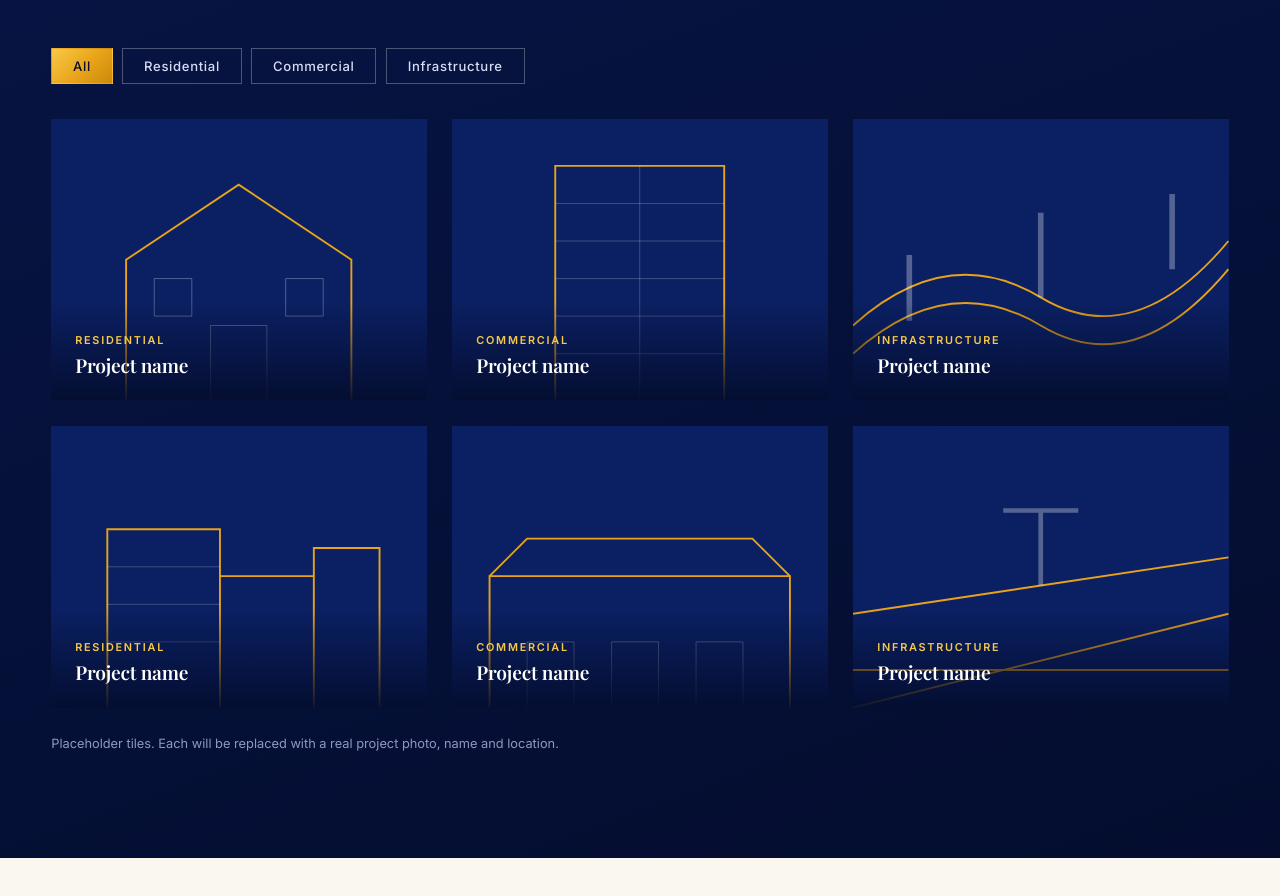
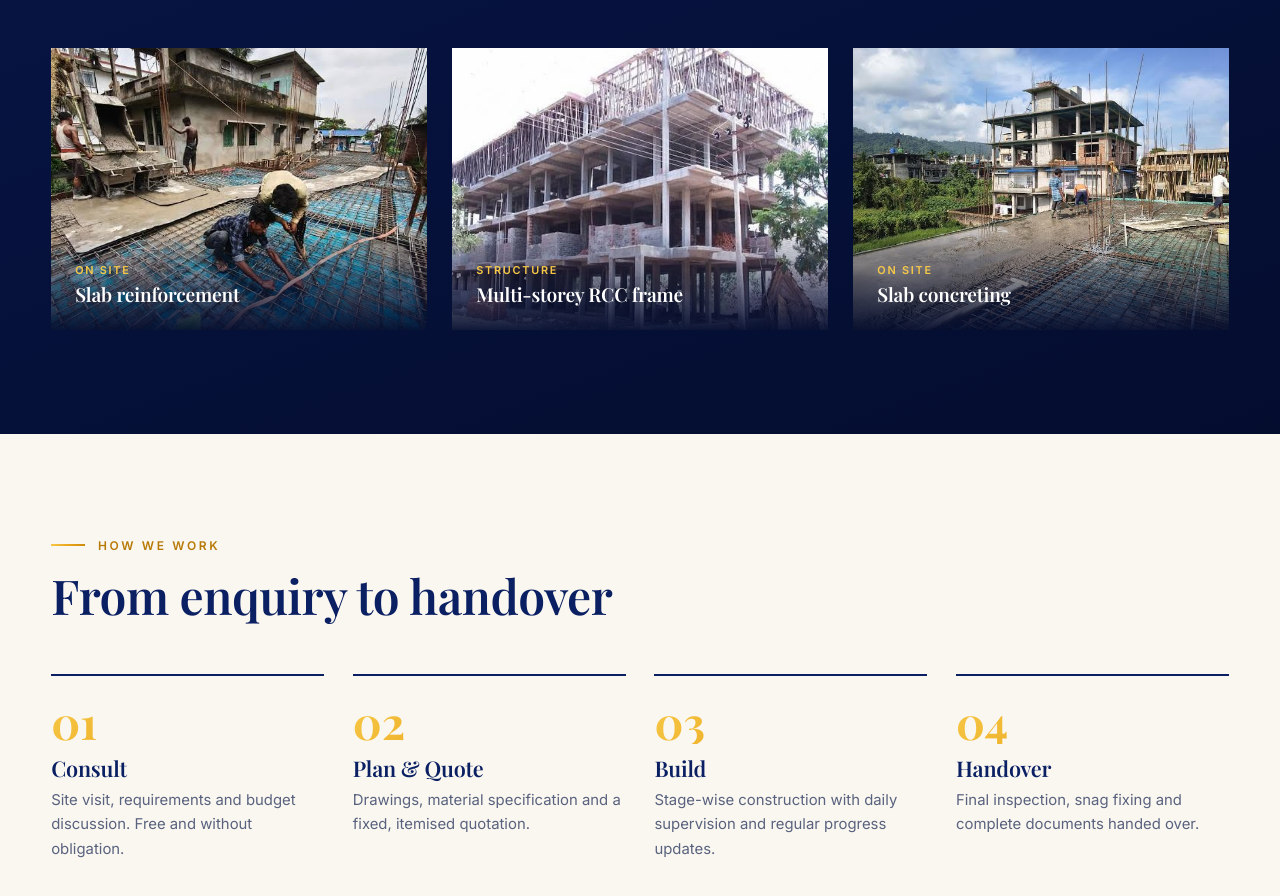
Before and after one commit to jeetmagician/SUYOG, a plain HTML site: page index.html in a window 1280 px wide. Shown: the part 2885-3781 px from the top of the page. Drawn offline with nearby package versions, Linux system fonts and the light colour scheme.

Commit message:
Use real project photos in the gallery, remove placeholder tiles
Co-Authored-By: Claude Sonnet 5.5 <noreply@anthropic.com>

```diff
--- a/index.html
+++ b/index.html
@@ -105,12 +105,9 @@ nav a:hover::after{width:100%}
 .projects{background:linear-gradient(160deg,var(--navy-d),var(--navy-dd));color:var(--white)}
 .projects h2,.projects h3{color:var(--white)}
 .projects .eyebrow{color:var(--gold-l)}
-.filters{display:flex;gap:.6rem;flex-wrap:wrap;margin-bottom:2.2rem}
-.filters button{background:none;border:1px solid rgba(255,255,255,.28);color:#d6dcf5;padding:.55rem 1.3rem;font:500 .82rem var(--sans);letter-spacing:.05em;cursor:pointer;transition:.2s}
-.filters button.on,.filters button:hover{background:var(--gold-grad);border-color:transparent;color:var(--navy-dd)}
 .proj{position:relative;aspect-ratio:4/3;overflow:hidden;background:var(--navy)}
-.proj svg{width:100%;height:100%;transition:transform .6s}
-.proj:hover svg{transform:scale(1.07)}
+.proj img{width:100%;height:100%;object-fit:cover;transition:transform .6s}
+.proj:hover img{transform:scale(1.07)}
 .proj figcaption{position:absolute;inset:auto 0 0 0;padding:1.5rem;background:linear-gradient(transparent,rgba(4,13,46,.95))}
 .proj small{color:var(--gold-l);font-weight:600;letter-spacing:.16em;text-transform:uppercase;font-size:.68rem}
 .proj h3{font-size:1.2rem;margin-top:.2rem}
@@ -267,18 +264,11 @@ footer.site .brand b{font-size:1.05rem}
 <section class="projects" id="projects">
   <div class="wrap">
     <div class="head reveal"><div class="eyebrow">Portfolio</div><h2>Featured projects</h2></div>
-    <div class="filters reveal" id="filters">
-      <button class="on" data-f="all">All</button><button data-f="res">Residential</button><button data-f="com">Commercial</button><button data-f="inf">Infrastructure</button>
+    <div class="grid3" id="pgrid">
+      <figure class="proj reveal"><img src="images/work-slab-reinforcement.jpg" alt="Workers laying steel reinforcement for a roof slab" loading="lazy"><figcaption><small>On site</small><h3>Slab reinforcement</h3></figcaption></figure>
+      <figure class="proj reveal"><img src="images/work-rcc-frame.jpg" alt="Multi-storey RCC frame under construction" loading="lazy"><figcaption><small>Structure</small><h3>Multi-storey RCC frame</h3></figcaption></figure>
+      <figure class="proj reveal"><img src="images/work-slab-casting.jpg" alt="Concrete being cast on a building slab" loading="lazy"><figcaption><small>On site</small><h3>Slab concreting</h3></figcaption></figure>
     </div>
-    <div class="grid3" id="pgrid">
-      <figure class="proj reveal" data-c="res"><svg viewBox="0 0 400 300"><rect width="400" height="300" fill="#0b2063"/><path d="M80 300V150l120-80 120 80v150z" fill="none" stroke="#e9a319" stroke-width="2"/><path d="M170 300v-80h60v80M110 170h40v40h-40zM250 170h40v40h-40z" fill="none" stroke="#fff" stroke-opacity=".3"/></svg><figcaption><small>Residential</small><h3>Project name</h3></figcaption></figure>
-      <figure class="proj reveal" data-c="com"><svg viewBox="0 0 400 300"><rect width="400" height="300" fill="#0b2063"/><path d="M110 300V50h180v250" fill="none" stroke="#e9a319" stroke-width="2"/><path d="M110 90h180M110 130h180M110 170h180M110 210h180M110 250h180M200 50v250" stroke="#fff" stroke-opacity=".22"/></svg><figcaption><small>Commercial</small><h3>Project name</h3></figcaption></figure>
-      <figure class="proj reveal" data-c="inf"><svg viewBox="0 0 400 300"><rect width="400" height="300" fill="#0b2063"/><path d="M0 220q100-90 200-30t200-60M0 250q100-90 200-30t200-60" fill="none" stroke="#e9a319" stroke-width="2"/><path d="M60 215v-70M200 190v-90M340 160v-80" stroke="#fff" stroke-opacity=".3" stroke-width="6"/></svg><figcaption><small>Infrastructure</small><h3>Project name</h3></figcaption></figure>
-      <figure class="proj reveal" data-c="res"><svg viewBox="0 0 400 300"><rect width="400" height="300" fill="#0b2063"/><path d="M60 300V110h120v190M180 300V160h100v140M280 300V130h70v170" fill="none" stroke="#e9a319" stroke-width="2"/><path d="M60 150h120M60 190h120M60 230h120" stroke="#fff" stroke-opacity=".22"/></svg><figcaption><small>Residential</small><h3>Project name</h3></figcaption></figure>
-      <figure class="proj reveal" data-c="com"><svg viewBox="0 0 400 300"><rect width="400" height="300" fill="#0b2063"/><path d="M40 300V160h320v140M40 160l40-40h240l40 40" fill="none" stroke="#e9a319" stroke-width="2"/><path d="M80 300v-70h50v70M170 300v-70h50v70M260 300v-70h50v70" stroke="#fff" stroke-opacity=".3" fill="none"/></svg><figcaption><small>Commercial</small><h3>Project name</h3></figcaption></figure>
-      <figure class="proj reveal" data-c="inf"><svg viewBox="0 0 400 300"><rect width="400" height="300" fill="#0b2063"/><path d="M0 260h400M0 200l400-60M0 300l400-100" fill="none" stroke="#e9a319" stroke-width="2"/><path d="M200 170v-80M160 90h80" stroke="#fff" stroke-opacity=".3" stroke-width="5"/></svg><figcaption><small>Infrastructure</small><h3>Project name</h3></figcaption></figure>
-    </div>
-    <p class="note">Placeholder tiles. Each will be replaced with a real project photo, name and location.</p>
   </div>
 </section>
 
@@ -366,13 +356,6 @@ footer.site .brand b{font-size:1.05rem}
   }, {threshold:.12});
   document.querySelectorAll('.reveal').forEach(function(el){ io.observe(el); });
 
-  document.getElementById('filters').addEventListener('click', function(e){
-    var b = e.target.closest('button'); if(!b) return;
-    this.querySelectorAll('button').forEach(function(x){ x.classList.toggle('on', x===b); });
-    document.querySelectorAll('#pgrid .proj').forEach(function(p){
-      p.style.display = (b.dataset.f==='all' || p.dataset.c===b.dataset.f) ? '' : 'none';
-    });
-  });
 
   document.getElementById('form').addEventListener('submit', function(e){
     e.preventDefault();
```
Also changed, not shown: images/work-rcc-frame.jpg (added), images/work-slab-casting.jpg (added), images/work-slab-reinforcement.jpg (added).
